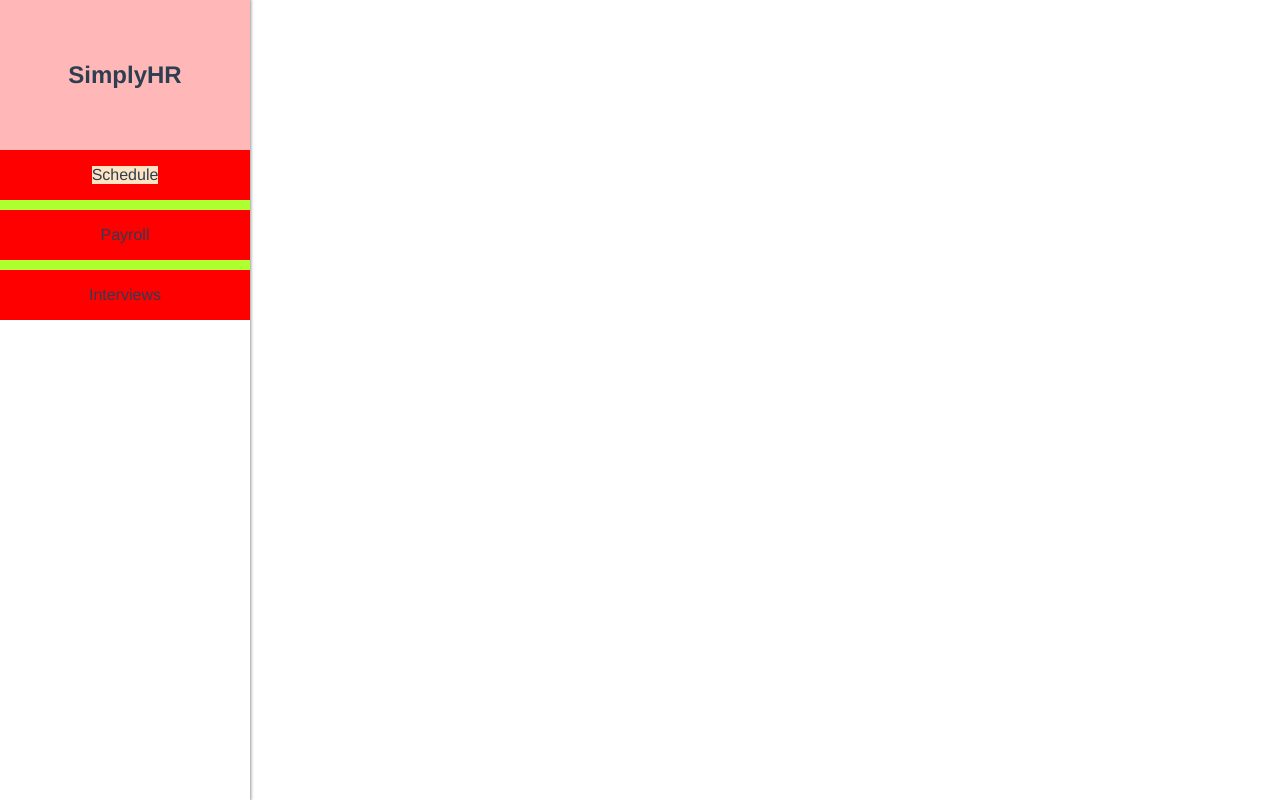
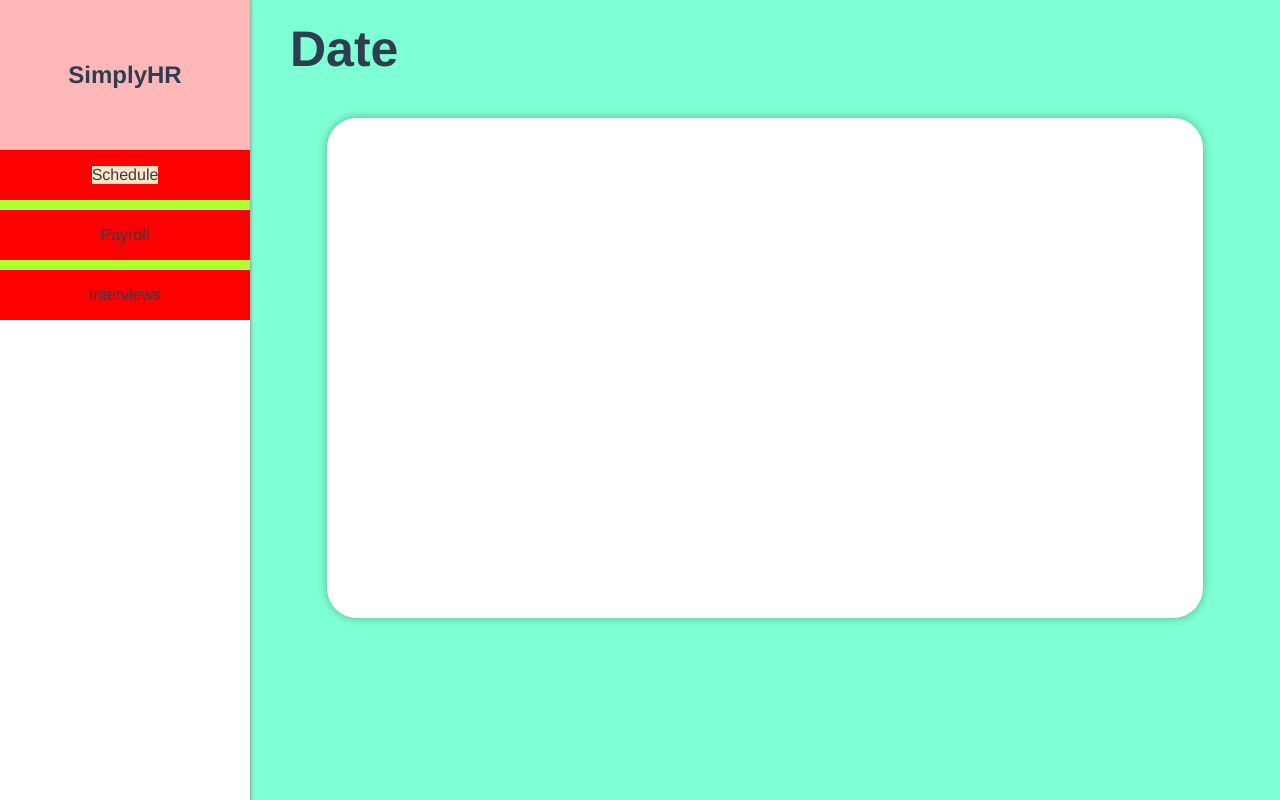
Before and after one commit to ryan-lam/uofthacks2022, a Vue app in the folder frontend/: page / in a window 1280 px wide. Built offline with nearby package versions, Linux system fonts and the light colour scheme.

Commit message:
Started dashboard

```diff
--- a/frontend/src/App.vue
+++ b/frontend/src/App.vue
@@ -3,8 +3,22 @@
     <router-link to="/">Home</router-link> |
     <router-link to="/about">About</router-link>
   </div> -->
+
+
   <router-view/>
 </template>
+
+<script>
+import Sidebar from '@/components/Sidebar.vue'
+
+export default {
+  name: "App",
+  components:{
+
+  }
+}
+</script>
+
 
 <style lang="scss">
 @import "./assets/styles.scss";
--- a/frontend/src/components/Sidebar.vue
+++ b/frontend/src/components/Sidebar.vue
@@ -21,7 +21,7 @@ export default {
     .sidebar{
         width: 250px;
         height: 100vh;
-
+        z-index: 2;
         position: fixed;
         box-shadow: 0px 0px 3px 1px rgb(150, 150, 150);
 
--- a/frontend/src/views/Home.vue
+++ b/frontend/src/views/Home.vue
@@ -4,16 +4,22 @@
     <HelloWorld msg="Welcome to Your Vue.js App"/>
   </div> -->
   <Sidebar/>
+  <main class="board">
+    <h1>Date</h1>
+	<section class=""></section>
+  </main>
 </template>
 
 <script>
 
 import Sidebar from '@/components/Sidebar.vue'
 
+
 export default {
   name: 'Home',
   components: {
     Sidebar
+
   }
 }
 </script>
@@ -22,4 +28,30 @@ export default {
 
 @import "./../assets/styles.scss";
 
+main{
+	background-color: aquamarine;
+	width: calc(100% - 250px);
+	position: relative;
+	z-index: 0;
+	float: right;
+
+	min-height: 100vh;
+
+	& > h1{
+		text-align: left;
+		padding: 20px 0px 0px 40px;
+		font-size: 50px;
+	}
+
+	& > section{
+		width: 85%;
+		margin: auto;
+		height: 500px;
+		border-radius: 30px;
+		background-color: white;
+		box-shadow: 0px 0px 10px 0px rgba(0, 0, 0, 0.301);
+		margin-top: 40px;
+
+	}
+}
 </style>
```
